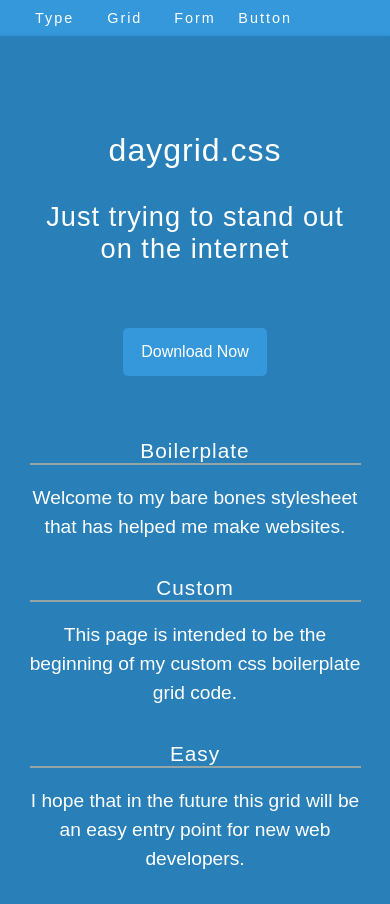
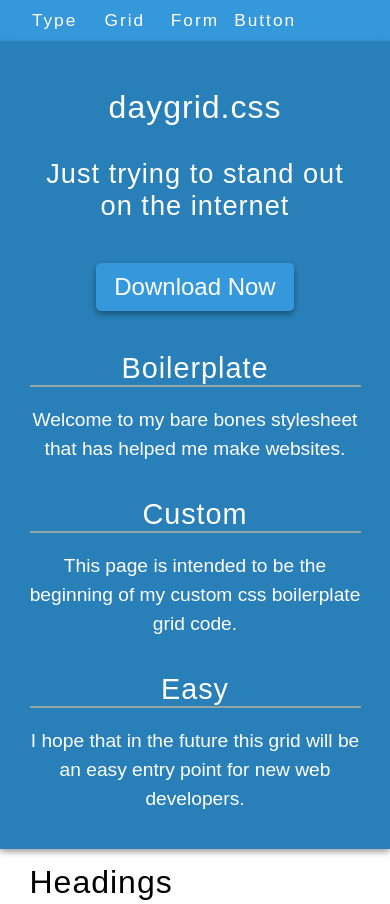
Before and after one commit to dayvidwhy/daygrid, a plain HTML site: page index.html in a window 390 px wide. Shown: the top 904 px of the page. Drawn offline with Linux system fonts and the light colour scheme.

Commit message:
Animate download button with CSS, font smoothing.

```diff
--- a/index.html
+++ b/index.html
@@ -1,5 +1,5 @@
 <!DOCTYPE html>
-<html lang='en'>
+<html class="light-blue" lang='en'>
 <head>
 	<meta charset="utf-8">
 	<meta name="keywords" content="responsive, grid">
@@ -34,7 +34,7 @@
 					</div>
 				</div>
 				<div class="row hero-row center">
-					<a class="down-link" href="styles/daygrid.css">Download Now</a>
+					<a class="down-link box-shadow" href="styles/daygrid.css">Download Now</a>
 				</div>
 				<div class="row hero-row">
 					<div class="col-4">
@@ -349,7 +349,7 @@
 			</div>
 		</div><!-- row -->
 	</main> <!-- grid-container-->
-	<footer class="row blue center">
+	<footer class="row light-blue center">
 		<p class="text push-down">
 			Made by <a href="https://davidyoung.tech">davidyoung.tech</a>
 		</p>
--- a/styles/daygrid.css
+++ b/styles/daygrid.css
@@ -36,8 +36,11 @@ html {
 
 /*reset body css*/
 body {
+	background-color: #FFF;
 	margin: 0;
 	padding: 0;
+	-webkit-font-smoothing: antialiased;
+	-moz-osx-font-smoothing: grayscale;
 }
 
 /* Hack so IE displays main as a block level element. */
@@ -292,14 +295,19 @@ a.down-link {
 	display: inline-block;
 	text-decoration: none;
 	text-align: center;
+	font-size: 1.5em;
 	line-height: 40px;
 	border-radius: 5px;
 	padding: 4px 18px;
+	margin: 10px 0;
 	transition: all 0.2s ease-in-out;
 }
 
 a.down-link:hover {
-	background-color: #e74c3c;
+	box-shadow: none;
+	-ms-transform: translateY(2px);
+    -webkit-transform: translateY(2px);
+    transform: translateY(2px);
 }
 
 /*navigation*/
@@ -309,7 +317,7 @@ ol {
 	margin: 0;
 }
 ol li {
-	font-size: 1em;
+	font-size: 1.2em;
 	float: left;
 	width: 13%;
 	color: #000;
@@ -322,6 +330,7 @@ ol li a {
 	letter-spacing: 2px;
 	display: inline-block;
 	margin: 10px 0;
+	font-weight: 400;
 }
 
 ol li a:hover {
@@ -395,16 +404,11 @@ button:hover {
 @media screen and (max-width: 550px) {
 	h1 {font-size: 2rem;}
 	h2 {font-size: 1.7rem;}
-	h3 {font-size: 1.5rem;}
-	h4 {font-size: 1.3rem;}
-	h5 {font-size: 1.2rem;}
-	h6 {font-size: 1rem;}
 	input[type=text]{width: 100%;}
 	ol li {width: 20%;}
 	ol li a {font-size: 0.9em;}
 	.hero-row{
-		margin-top: 3rem;
-		margin-bottom: 2rem;
+		margin: 1em 0;
 	}
 	.col-1 {width: 100%;}
 	.col-2 {width: 100%;}
```
